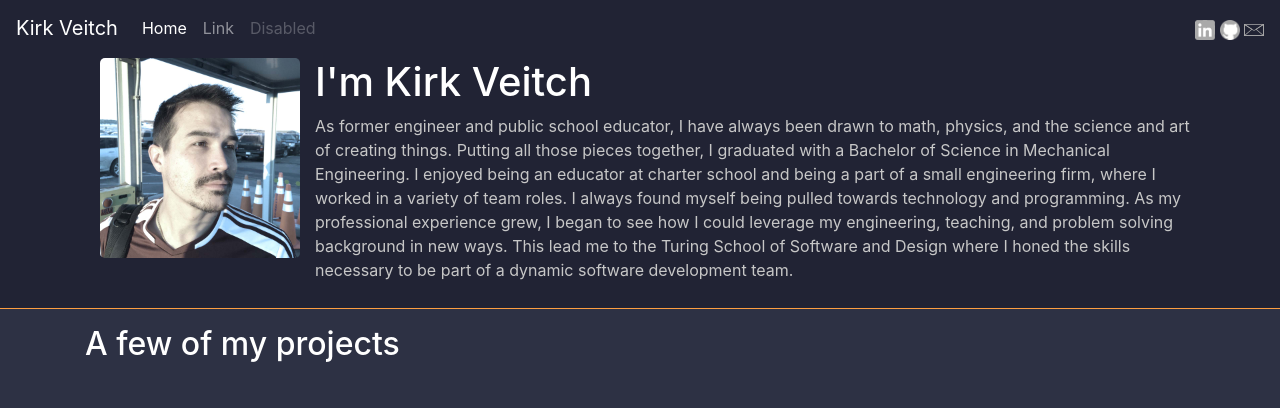
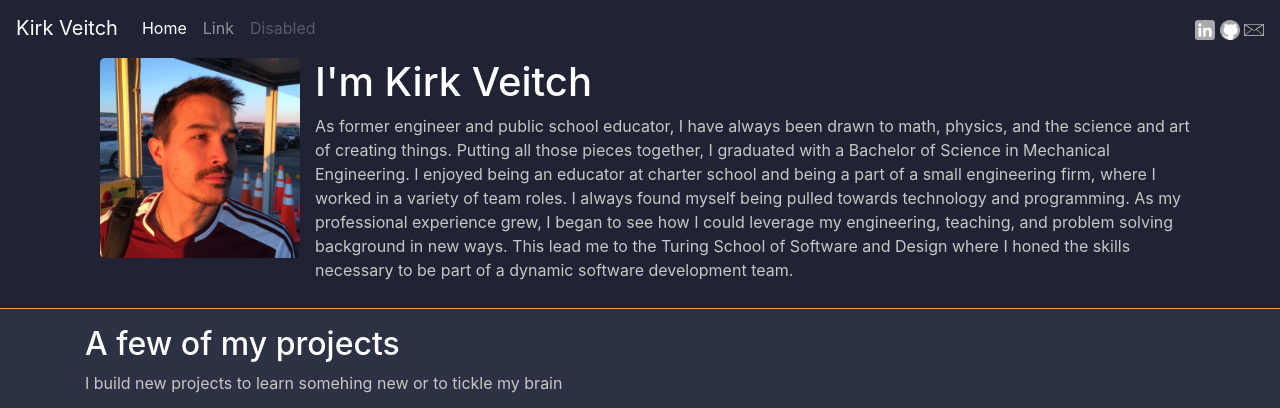
Before and after one commit to KVeitch/AWS-Portfolio, a plain HTML site: page index.html in a window 1280 px wide. Shown: the top 408 px of the page. Drawn offline with nearby package versions, Linux system fonts and the light colour scheme.

Commit message:
Change self image

```diff
--- a/index.html
+++ b/index.html
@@ -46,7 +46,7 @@
         <div class="container">
           <div class="row">
             <div class="col-auto">
-              <img src="./assests/images/self-square.jpg" alt="A picture of me" class="img-self">
+              <img src="./assests/images/kirk-square-color.jpg" alt="A picture of me" class="img-self">
             </div>
             <div class="col-md">
               <div class="row">
@@ -76,7 +76,7 @@
     <section class="s2">
       <div class="container">
         <h2>A few of my projects</h2>
-        <p></p>
+        <p>I build new projects to learn somehing new or to tickle my brain</p>
 
         <div class="card-container">
 
```
Also changed, not shown: assests/images/Kirk-square-color.jpg (added).
